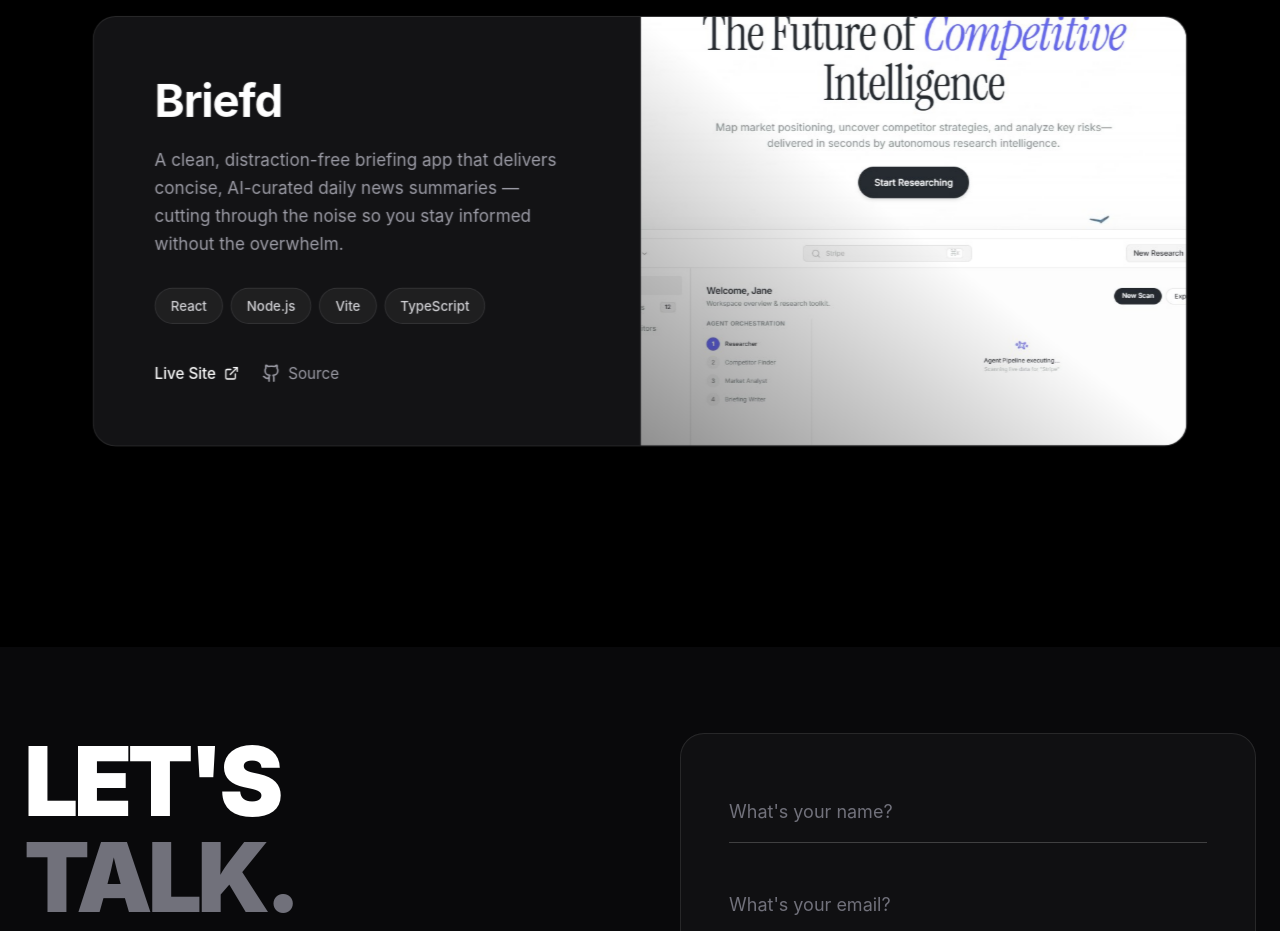
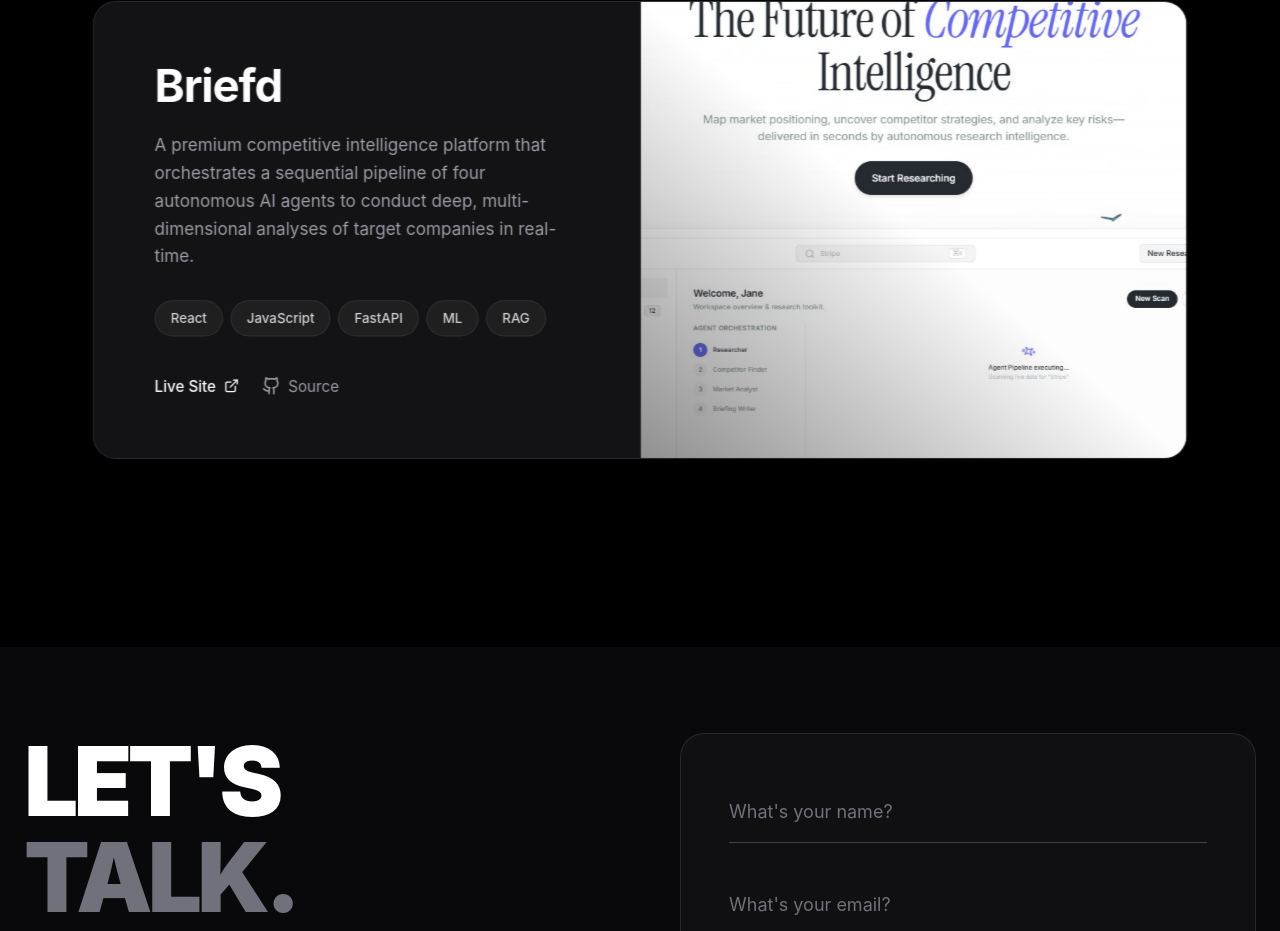
Before and after one commit to subxm/Portfolio, a React (Vite) app: page / in a window 1280 px wide. Shown: the part 5514-6445 px from the top of the page. Built offline with nearby package versions, Linux system fonts and the light colour scheme; no server answers.

Commit message:
fix: update Briefd description and tech stack

```diff
--- a/src/App.tsx
+++ b/src/App.tsx
@@ -194,8 +194,8 @@ const PROJECTS = [
   {
     id: 4,
     title: "Briefd",
-    description: "A clean, distraction-free briefing app that delivers concise, AI-curated daily news summaries — cutting through the noise so you stay informed without the overwhelm.",
-    tech_stack: ["React", "Node.js", "Vite", "TypeScript"],
+    description: "A premium competitive intelligence platform that orchestrates a sequential pipeline of four autonomous AI agents to conduct deep, multi-dimensional analyses of target companies in real-time.",
+    tech_stack: ["React", "JavaScript", "FastAPI", "ML", "RAG"],
     url: "https://briefdd.vercel.app/",
     github_url: "https://github.com/subxm/Briefd",
     image_url: "/images/briefd.png"
```
